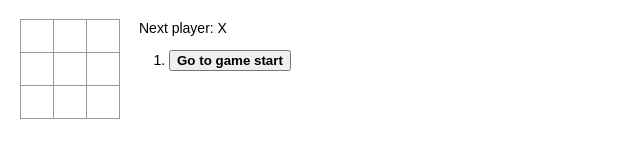
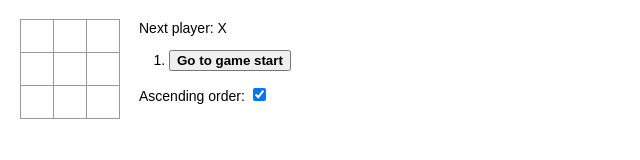
Before and after one commit to daxadal/tic-tac-toe-react, a React (Create React App) app: page / in a window 1280 px wide. Shown: the top 160 px of the page, without its empty margins (0-640 px from the left). Built offline with nearby package versions, Linux system fonts and the light colour scheme.

Commit message:
Order movements ascending or descending

```diff
--- a/src/index.tsx
+++ b/src/index.tsx
@@ -58,6 +58,8 @@ interface HistoryProps {
 }
 
 function History(props: HistoryProps) {
+  const [ascending, setAscending] = useState(true);
+
   function renderStep(step: number) {
     const player = step % 2 === 0 ? "O" : "X";
     const row = Math.floor(props.history[step].indexClicked / 3);
@@ -76,7 +78,17 @@ function History(props: HistoryProps) {
     );
   }
 
-  return <ol>{props.history.map((squares, step) => renderStep(step))}</ol>;
+  const stepList = props.history.map((squares, step) => renderStep(step));
+  return (
+    <div>
+      <ol>{ascending ? stepList : stepList.reverse()}</ol>Ascending order:{" "}
+      <input
+        type="checkbox"
+        checked={ascending}
+        onClick={() => setAscending(!ascending)}
+      />
+    </div>
+  );
 }
 
 function Game() {
```
